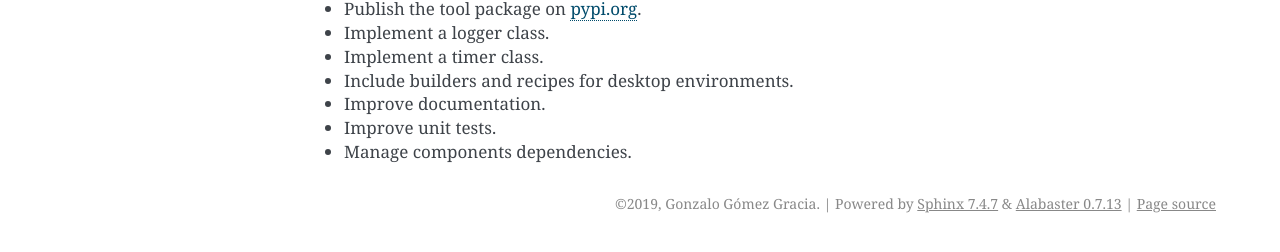
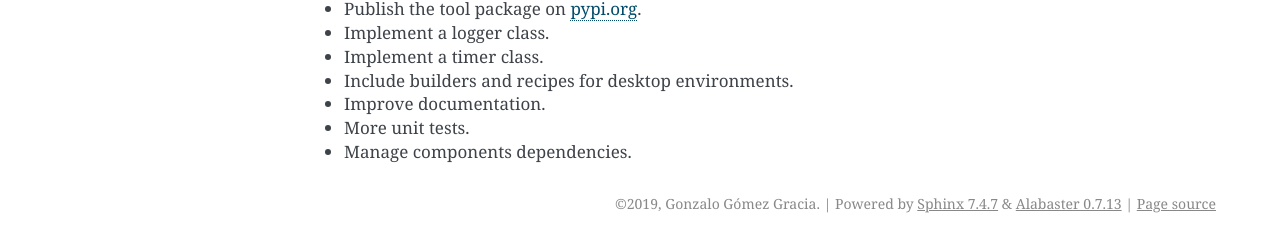
Before and after one commit to gongomgra/lfsbuilder, a Sphinx documentation site: the page built from docs/source/whatsnext.md, in a window 1280 px wide. Shown: the part 296-548 px from the top of the page. Built offline with Sphinx 7.4.7, drawn with Linux system fonts in a browser that asks for light colours; formulas are drawn with MathJax 3.

Commit message:
Updated docs

```diff
--- a/docs/source/whatsnext.md
+++ b/docs/source/whatsnext.md
@@ -11,5 +11,5 @@ The LFSBuilder tool is a work in progress with lot of pending improvements and f
 * Implement a timer class.
 * Include builders and recipes for desktop environments.
 * Improve documentation.
-* Improve unit tests.
+* More unit tests.
 * Manage components dependencies.
```
